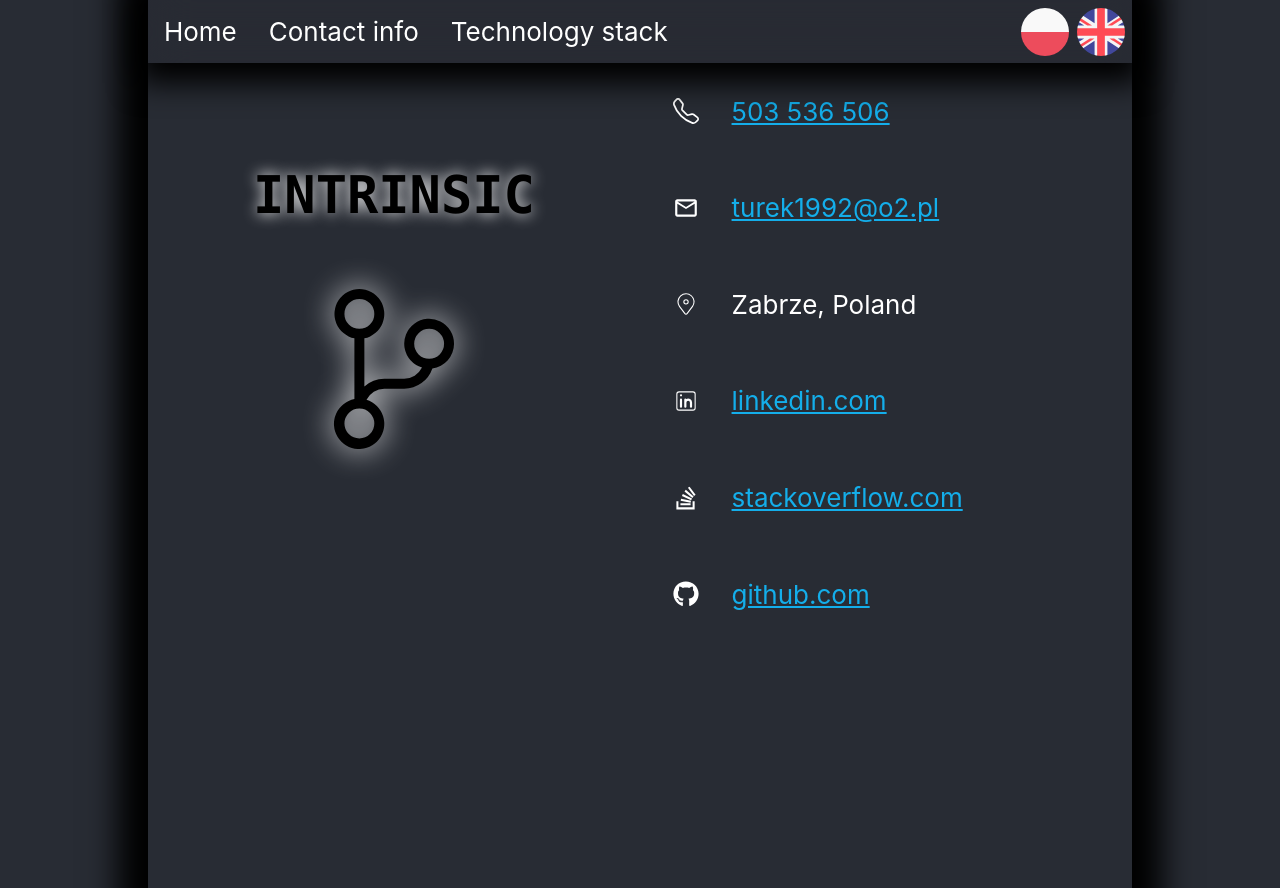
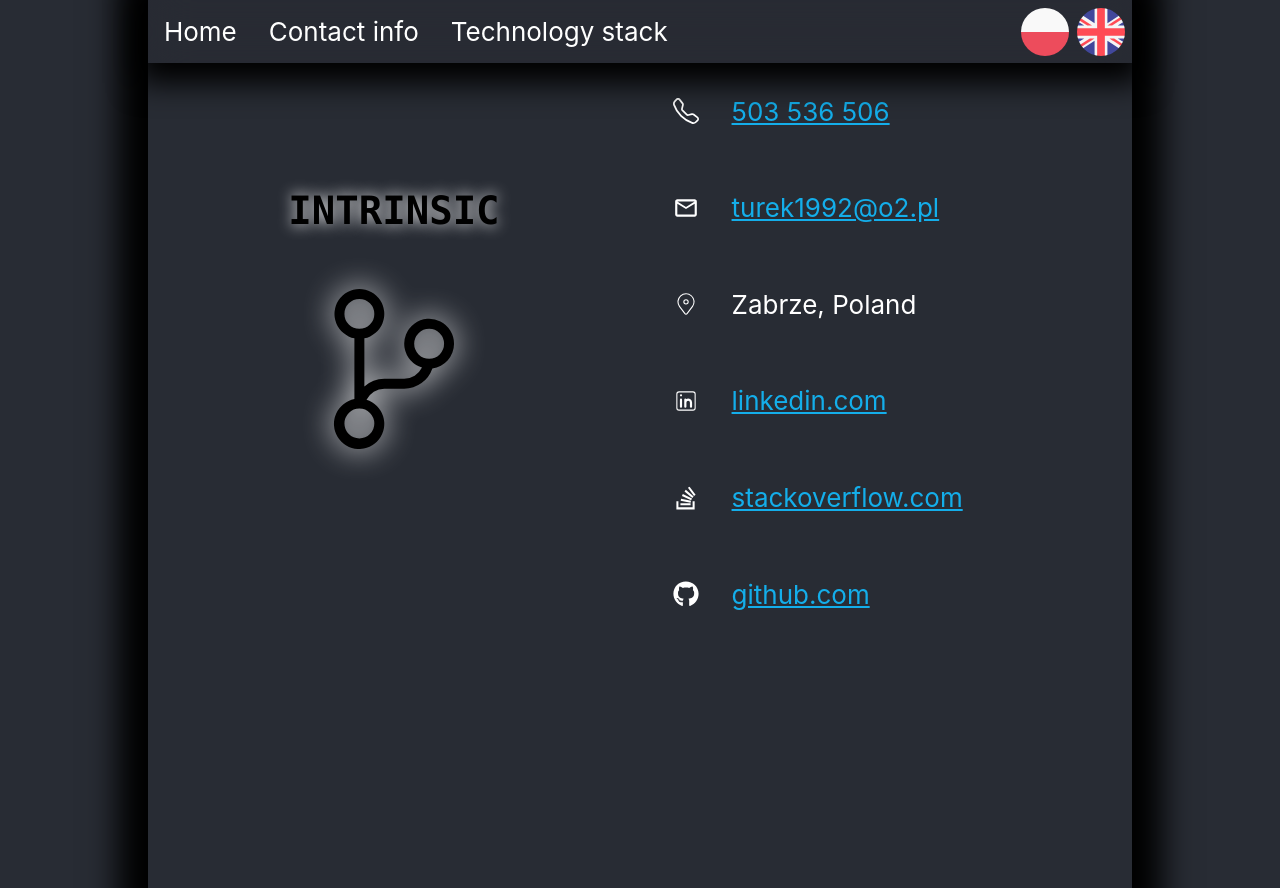
Before and after one commit to mturczyn/about-intrinsic, a React (Create React App) app: page /contact-info in a window 1280 px wide. Built offline with nearby package versions, Linux system fonts and the light colour scheme.

Commit message:
Corrected company name display in contac info page.

```diff
--- a/src/ContactInfo/ContactInfo.css
+++ b/src/ContactInfo/ContactInfo.css
@@ -41,7 +41,7 @@ header.contact-card {
 header.contact-card > h1 {
     align-self: flex-end;
     justify-self: center;
-    font-size: 200%;
+    font-size: 150%;
     font-family: source-code-pro, Menlo, Monaco, Consolas, 'Courier New',
         monospace;
     grid-area: companyname;
```
